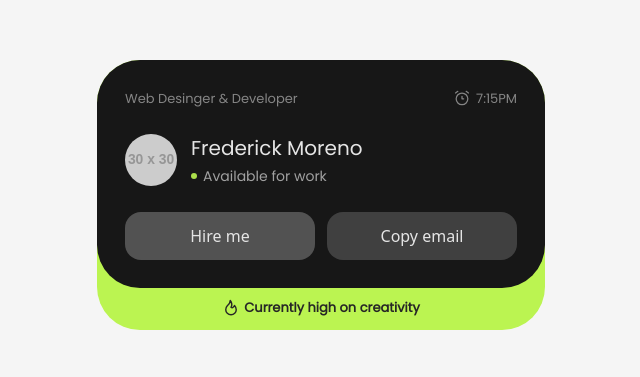
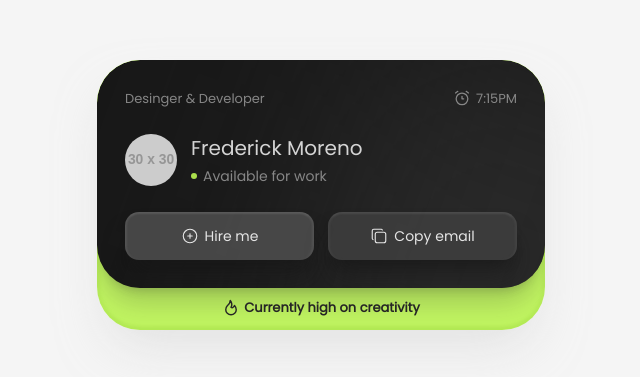
Before and after one commit to fwedwicc/fmDump, a React (Vite) app: page /canvas in a window 1280 px wide. Shown: the part 205-582 px from the top of the page, without its empty margins (319-959 px from the left). Built offline with nearby package versions, Linux system fonts and the light colour scheme; a web font is replaced by a local one.

Commit message:
Enhance UI003 and Canvas components with new layout and styling; integrate buttons and icons for improved user interaction

```diff
--- a/src/components/dumps/003/UI003.jsx
+++ b/src/components/dumps/003/UI003.jsx
@@ -1,9 +1,47 @@
 import React from 'react'
+import { TbAlarm, TbFlame, TbCirclePlus, TbCopy } from "react-icons/tb"
 
 const UI003 = () => {
   return (
-    <div>
-      heolo
+    <div className='bg-neutral-100'>
+      <div className='relative flex flex-col items-center justify-center pb-3 bg-lime-300/90 shadow-2xl shadow-neutral-300/60 rounded-[43px] space-y-2.5 overflow-hidden'>
+        <div className='absolute -bottom-2.5 w-full h-full rounded-[43px] border-b-[2px] border-x-[1px] blur-[2px] border-x-lime-600/40 border-b-lime-600/40' />
+        <div className='relative flex flex-col gap-y-6.5 w-md p-7 rounded-[43px] bg-neutral-900 shadow-xl shadow-neutral-800/20 text-neutral-200 overflow-hidden'>
+          <div className='absolute w-76 h-100 top-0 -right-24 rotate-20 bg-neutral-700/60 blur-[8rem] z-10' />
+          <div className='flex-between z-20'>
+            <span className='text-neutral-400/80 text-[13px]'>Desinger & Developer</span>
+            <span className='flex items-center gap-1 text-neutral-400/80 text-[13px]'>
+              <TbAlarm className='size-5 stroke-[1.5px]' />
+              7:15PM
+            </span>
+          </div>
+          <div className='flex items-center gap-3.5 z-20'>
+            <div className='size-13 rounded-full overflow-hidden'>
+              <img src="https://placehold.co/30x30" alt="iOS Profile" className='object-cover w-full h-full' />
+            </div>
+            <div className='flex flex-col gap-y-1'>
+              <span className='text-neutral-300 text-xl'>Frederick Moreno</span>
+              <span className='flex items-center gap-1.5 text-neutral-400/80 text-sm font-extralight'><span className='block size-1.5 bg-lime-300/90 rounded-full'></span>Available for work</span>
+            </div>
+          </div>
+          <div className='flex gap-x-3.5 z-20'>
+            <button className='relative flex items-center justify-center w-full gap-1.5 p-3.5 text-sm rounded-[14px] bg-neutral-600/80 text-neutral-200 shadow-xl shadow-neutral-900/50 overflow-hidden'>
+              <div className='absolute w-full h-full border-x-[1px] border-t-[1px] border-t-neutral-400/60 border-x-neutral-500/80 rounded-[14px] blur-[0.8px]' />
+              <TbCirclePlus className='size-4.5 stroke-[1.5px]' />
+              Hire me
+            </button>
+            <button className='relative flex items-center justify-center w-full gap-1.5 p-3.5 text-sm rounded-[14px] bg-neutral-700/80 text-neutral-200 shadow-xl shadow-neutral-900/50 overflow-hidden'>
+              <div className='absolute w-full h-full border-x-[1px] border-t-[1px] border-t-neutral-500/80 border-x-neutral-600 rounded-[14px] blur-[0.8px]' />
+              <TbCopy className='size-4.5 stroke-[1.5px]' />
+              Copy email
+            </button>
+          </div>
+        </div>
+        <span className='flex items-center gap-1 text-[13px] font-semibold text-neutral-800'>
+          <TbFlame className='size-4.5 stroke-[1.9px] text-neutral-800' />
+          Currently high on creativity
+        </span>
+      </div>
     </div>
   )
 }
--- a/src/index.css
+++ b/src/index.css
@@ -13,7 +13,8 @@
     font-style: normal;
     @apply text-xs text-zinc-700;
   }
-  span {
+  span,
+  button {
     font-family: "Poppins", sans-serif;
     font-style: normal;
   }
--- a/src/pages/Canvas.jsx
+++ b/src/pages/Canvas.jsx
@@ -1,6 +1,6 @@
 import React from 'react'
 import { motion } from 'framer-motion'
-import { TbAlarm, TbFlame } from "react-icons/tb"
+import { TbAlarm, TbFlame, TbCirclePlus, TbCopy } from "react-icons/tb"
 
 const Canvas = () => {
   return (
@@ -10,29 +10,35 @@ const Canvas = () => {
       transition={{ duration: 0.4, ease: 'easeOut' }}
       className='relative h-screen overflow-hidden bg-neutral-100 grid place-content-center'
     >
-      <div className='flex flex-col items-center justify-center pb-3 bg-lime-300 rounded-[43px] space-y-2.5'>
-        <div className='flex flex-col gap-y-6.5 w-md p-7 rounded-[43px] bg-neutral-900 text-neutral-200'>
-          <div className='flex-between'>
-            <span className='text-neutral-400/80 text-[13px]'>Web Desinger & Developer</span>
+      <div className='relative flex flex-col items-center justify-center pb-3 bg-lime-300/90 shadow-2xl shadow-neutral-300/60 rounded-[43px] space-y-2.5 overflow-hidden'>
+        <div className='absolute -bottom-2.5 w-full h-full rounded-[43px] border-b-[2px] border-x-[1px] blur-[2px] border-x-lime-600/40 border-b-lime-600/40' />
+        <div className='relative flex flex-col gap-y-6.5 w-md p-7 rounded-[43px] bg-neutral-900 shadow-xl shadow-neutral-800/20 text-neutral-200 overflow-hidden'>
+          <div className='absolute w-76 h-100 top-0 -right-24 rotate-20 bg-neutral-700/60 blur-[8rem] z-10' />
+          <div className='flex-between z-20'>
+            <span className='text-neutral-400/80 text-[13px]'>Desinger & Developer</span>
             <span className='flex items-center gap-1 text-neutral-400/80 text-[13px]'>
               <TbAlarm className='size-5 stroke-[1.5px]' />
               7:15PM
             </span>
           </div>
-          <div className='flex items-center gap-3.5'>
+          <div className='flex items-center gap-3.5 z-20'>
             <div className='size-13 rounded-full overflow-hidden'>
               <img src="https://placehold.co/30x30" alt="iOS Profile" className='object-cover w-full h-full' />
             </div>
             <div className='flex flex-col gap-y-1'>
-              <span className='text-neutral-200 text-xl'>Frederick Moreno</span>
-              <span className='flex items-center gap-1.5 text-neutral-400 text-sm font-extralight'><span className='block size-1.5 bg-lime-300/90 rounded-full'></span>Available for work</span>
+              <span className='text-neutral-300 text-xl'>Frederick Moreno</span>
+              <span className='flex items-center gap-1.5 text-neutral-400/80 text-sm font-extralight'><span className='block size-1.5 bg-lime-300/90 rounded-full'></span>Available for work</span>
             </div>
           </div>
-          <div className='flex gap-x-3'>
-            <button className='flex items-center justify-center w-full gap-1 p-3 rounded-2xl bg-neutral-600 text-neutral-200'>
+          <div className='flex gap-x-3.5 z-20'>
+            <button className='relative flex items-center justify-center w-full gap-1.5 p-3.5 text-sm rounded-[14px] bg-neutral-600/80 text-neutral-200 shadow-xl shadow-neutral-900/50 overflow-hidden'>
+              <div className='absolute w-full h-full border-x-[1px] border-t-[1px] border-t-neutral-400/60 border-x-neutral-500/80 rounded-[14px] blur-[0.8px]' />
+              <TbCirclePlus className='size-4.5 stroke-[1.5px]' />
               Hire me
             </button>
-            <button className='flex items-center justify-center w-full gap-1 p-3 rounded-2xl bg-neutral-700 text-neutral-200'>
+            <button className='relative flex items-center justify-center w-full gap-1.5 p-3.5 text-sm rounded-[14px] bg-neutral-700/80 text-neutral-200 shadow-xl shadow-neutral-900/50 overflow-hidden'>
+              <div className='absolute w-full h-full border-x-[1px] border-t-[1px] border-t-neutral-500/80 border-x-neutral-600 rounded-[14px] blur-[0.8px]' />
+              <TbCopy className='size-4.5 stroke-[1.5px]' />
               Copy email
             </button>
           </div>
```
